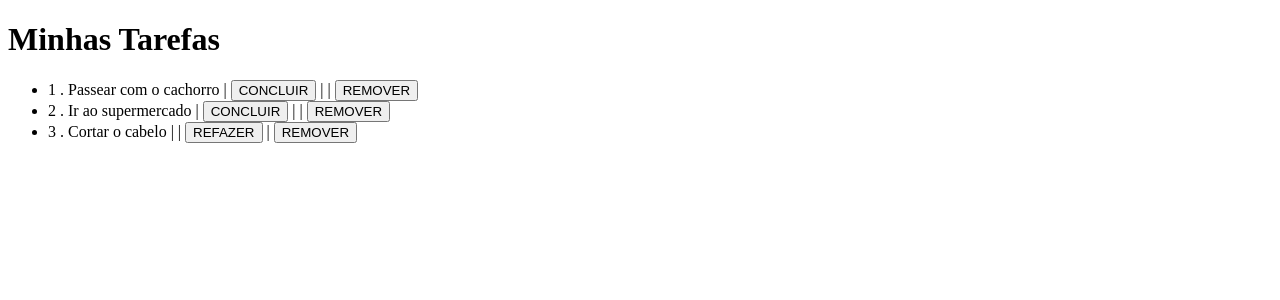
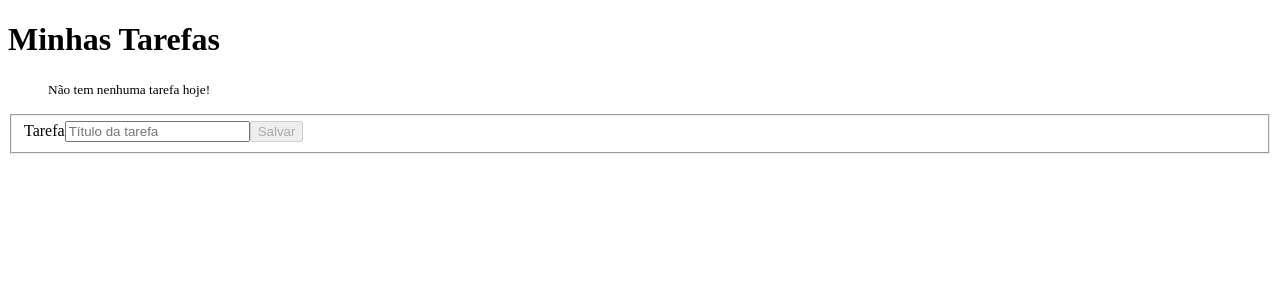
Before and after one commit to ivanfsilva/todo, an Angular app: page / in a window 1280 px wide. Shown: the top 300 px of the page. Built offline with nearby package versions, Linux system fonts and the light colour scheme.

Commit message:
adicionando tarefas

```diff
--- a/src/app/app.component.html
+++ b/src/app/app.component.html
@@ -1,5 +1,6 @@
 <h1>{{ title }}</h1>
 <ul>
+  <p *ngIf="todos.length==0"><small>Não tem nenhuma tarefa hoje!</small></p>
   <li *ngFor="let todo of todos">
     {{ todo.id }} . {{ todo.title }} |
     <button *ngIf="!todo.done" (click)="markAsDone(todo)">CONCLUIR</button> |
@@ -7,3 +8,12 @@
     <button (click)="remove(todo)">REMOVER</button>
   </li>
 </ul>
+
+<form [formGroup]="form">
+  <fieldset>
+    <label for="">Tarefa</label>
+    <input type="text" placeholder="Título da tarefa" maxlength="60" formControlName="title">
+    <small *ngIf="form.controls.title.invalid && !form.controls.title.pristine">Este campo deve conter entre 3 e 60 caracteres.</small>
+    <button [disabled]="form.invalid" (click)="add()">Salvar</button>
+  </fieldset>
+</form>
--- a/src/app/app.component.ts
+++ b/src/app/app.component.ts
@@ -1,5 +1,6 @@
 import { Component } from '@angular/core';
 import { Todo } from 'src/models/todo.model';
+import { FormGroup, FormBuilder, Validators } from '@angular/forms';
 
 @Component({
   selector: 'app-root',
@@ -10,14 +11,30 @@
   /* title = 'todo'; */
   public title: String = 'Minhas Tarefas';
   public todos: Todo[] = [];
+  public form: FormGroup;
 
   /**
    * Construtor padrão para incluir tarefas no array todos
    */
-  constructor() {
-      this.todos.push(new Todo(1, 'Passear com o cachorro', false));
-      this.todos.push(new Todo(2, 'Ir ao supermercado', false));
-      this.todos.push(new Todo(3, 'Cortar o cabelo', true));
+  constructor(private fb: FormBuilder) {
+    this.form = this.fb.group({
+      title: ['', Validators.compose([
+        Validators.minLength(3),
+        Validators.maxLength(60),
+        Validators.required
+      ])]
+    });
+  }
+
+  clear() {
+    this.form.reset();
+  }
+
+  add() {
+    const title = this.form.controls['title'].value;
+    const id = this.todos.length + 1;
+    this.todos.push(new Todo(id, title, false));
+    this.clear();
   }
 
   remove(todo: Todo) {
--- a/src/app/app.module.ts
+++ b/src/app/app.module.ts
@@ -1,5 +1,6 @@
 import { BrowserModule } from '@angular/platform-browser';
 import { NgModule } from '@angular/core';
+import { ReactiveFormsModule } from '@angular/forms';
 
 import { AppComponent } from './app.component';
 
@@ -8,7 +9,8 @@
     AppComponent
   ],
   imports: [
-    BrowserModule
+    BrowserModule,
+    ReactiveFormsModule
   ],
   providers: [],
   bootstrap: [AppComponent]
```
